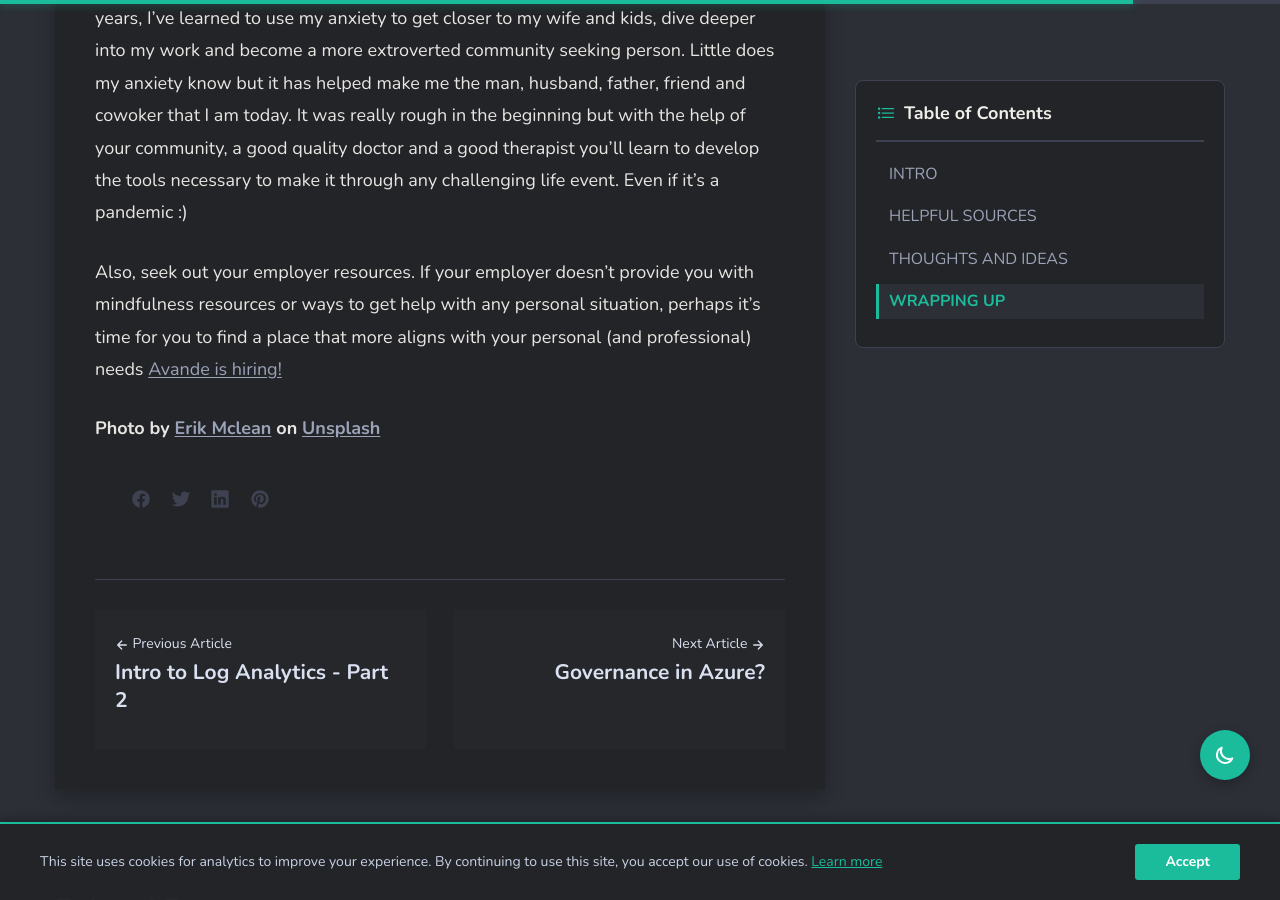
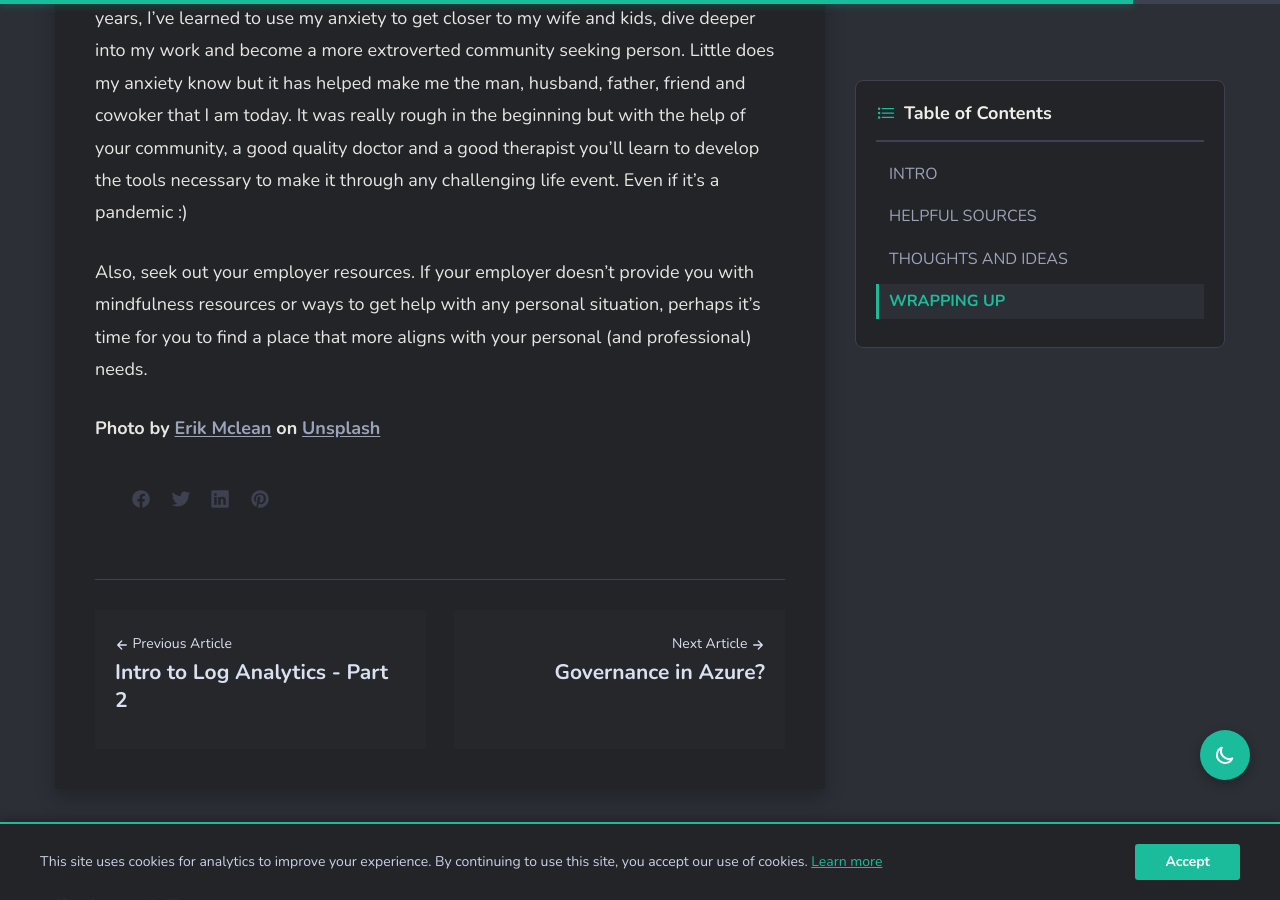
Before and after one commit to technicalanxiety/technicalanxiety.github.io, a Jekyll site: the page built from _posts/2021-6-09-pandemic-recovery.md, in a window 1280 px wide and 900 px high, scrolled down 4326 px. Built offline with Jekyll 4.4.1, drawn with Linux system fonts in a browser that asks for light colours; nearby versions of some CDN libraries; comment, search, counter and statistics services are not loaded.

Commit message:
chore: Remove Avanade hiring link from pandemic recovery post

```diff
--- a/_posts/2021-6-09-pandemic-recovery.md
+++ b/_posts/2021-6-09-pandemic-recovery.md
@@ -51,7 +51,7 @@ There are endless sources out there for help and understanding. These will just
 {: .text-center}
 If you're new to your anxiety or you've not yet realized that you have anxiety, my hope is that this has helped you atleast know where to find the help you need. Over the years, I've learned to use my anxiety to get closer to my wife and kids, dive deeper into my work and become a more extroverted community seeking person. Little does my anxiety know but it has helped make me the man, husband, father, friend and cowoker that I am today. It was really rough in the beginning but with the help of your community, a good quality doctor and a good therapist you'll learn to develop the tools necessary to make it through any challenging life event. Even if it's a pandemic :)
 
-Also, seek out your employer resources. If your employer doesn't provide you with mindfulness resources or ways to get help with any personal situation, perhaps it's time for you to find a place that more aligns with your personal (and professional) needs [Avande is hiring!](https://www.avanade.com/en-us/career/life-at-avanade)
+Also, seek out your employer resources. If your employer doesn't provide you with mindfulness resources or ways to get help with any personal situation, perhaps it's time for you to find a place that more aligns with your personal (and professional) needs.
 
 
 **Photo by [Erik Mclean](https://unsplash.com/@introspectivedsgn) on [Unsplash](https://unsplash.com/photos/tQ5QE587veU)**
```
